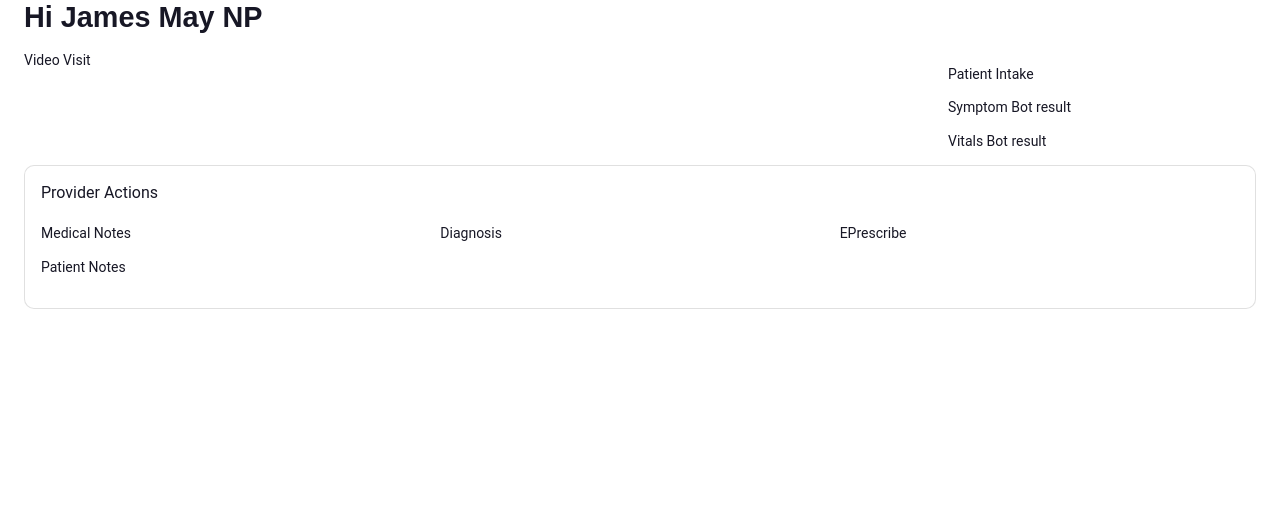
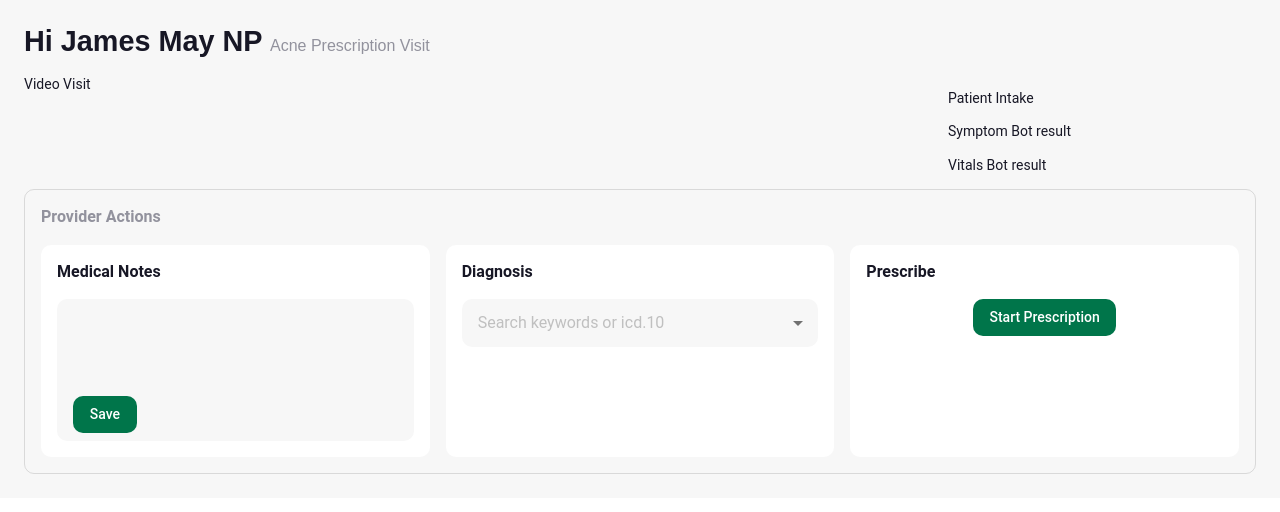
Before and after one commit to nicobuscaglia/ggd-pro, a React (Create React App) app: page / in a window 1280 px wide. Shown: the top 512 px of the page. Built offline with nearby package versions, Linux system fonts and the light colour scheme.

Commit message:
[GGD-2349] - Style components

```diff
--- a/package.json
+++ b/package.json
@@ -4,6 +4,7 @@
   "private": true,
   "dependencies": {
     "@material-ui/core": "^4.12.4",
+    "@material-ui/lab": "^4.0.0-alpha.61",
     "@testing-library/jest-dom": "^5.16.4",
     "@testing-library/react": "^12.1.4",
     "@testing-library/user-event": "^13.5.0",
--- a/src/components/Provider/Diagnosis.js
+++ b/src/components/Provider/Diagnosis.js
@@ -1,5 +1,61 @@
+import {
+  TextField,
+  makeStyles,
+  Paper,
+  Box,
+  Typography,
+} from "@material-ui/core";
+import { Autocomplete } from "@material-ui/lab";
+
+const useClasses = makeStyles((theme) => ({
+  input: {
+    backgroundColor: "#f7f7f7",
+    color: theme.palette.grey[600],
+    padding: "0.5rem 1rem",
+    borderRadius: theme.shape.borderRadius,
+    "& .MuiAutocomplete-endAdornment": {
+      right: "0.5rem",
+    },
+  },
+}));
+
 const Diagnosis = () => {
-  return <p>Diagnosis</p>;
+  const classes = useClasses();
+
+  return (
+    <Paper style={{ height: "100%" }}>
+      <Box p={2}>
+        <Typography variant="h6" paragraph>
+          Diagnosis
+        </Typography>
+        <Autocomplete
+          autoHighlight
+          noOptionsText="No results"
+          id="insurance-provider-lookup"
+          options={[]}
+          filterOptions={(options) => options}
+          getOptionLabel={(option) => option.payer_name}
+          getOptionSelected={(option, value) =>
+            option.payer_name === value.payer_name
+          }
+          onInputChange={(e) => console.log(e)}
+          renderInput={(params) => (
+            <TextField
+              {...params}
+              placeholder="Search keywords or icd.10"
+              autoFocus
+              fullWidth
+              InputProps={{
+                ...params.InputProps,
+                disableUnderline: true,
+                className: classes.input,
+              }}
+            />
+          )}
+        />
+      </Box>
+    </Paper>
+  );
 };
 
 export { Diagnosis };
--- a/src/components/Provider/EPrescribe.js
+++ b/src/components/Provider/EPrescribe.js
@@ -1,5 +1,18 @@
+import { Paper, Typography, Box, Button } from "@material-ui/core";
+
 const EPrescribe = () => {
-  return <p>EPrescribe</p>;
+  return (
+    <Paper style={{ height: "100%" }}>
+      <Box p={2}>
+        <Typography variant="h6" paragraph>
+          Prescribe
+        </Typography>
+        <Box align="center">
+          <Button color="secondary">Start Prescription</Button>
+        </Box>
+      </Box>
+    </Paper>
+  );
 };
 
 export { EPrescribe };
--- a/src/components/Provider/MedicalNotes.js
+++ b/src/components/Provider/MedicalNotes.js
@@ -1,5 +1,31 @@
+import { Paper, Box, Typography, TextField, Button } from "@material-ui/core";
+
 const MedicalNotes = () => {
-  return <p>Medical Notes</p>;
+  return (
+    <Paper style={{ height: "100%" }}>
+      <Box p={2}>
+        <Typography variant="h6" paragraph>
+          Medical Notes
+        </Typography>
+        <Box
+          px={2}
+          py={1}
+          style={{ backgroundColor: "#f7f7f7", borderRadius: "10px" }}
+        >
+          <TextField
+            fullWidth
+            autoFocus
+            multiline
+            rows={4}
+            InputProps={{
+              disableUnderline: true,
+            }}
+          />
+          <Button color="secondary">Save</Button>
+        </Box>
+      </Box>
+    </Paper>
+  );
 };
 
 export { MedicalNotes };
--- a/src/components/Provider/PatientNotes.js
+++ b/src/components/Provider/PatientNotes.js
@@ -1,5 +1,5 @@
 const PatientNotes = () => {
-  return <p>Patient Notes</p>;
+  return null;
 };
 
 export { PatientNotes };
--- a/src/views/ViewProvider.js
+++ b/src/views/ViewProvider.js
@@ -1,4 +1,11 @@
-import { Container, Typography, Box, Grid, Paper } from "@material-ui/core";
+import {
+  Container,
+  Typography,
+  Box,
+  Grid,
+  Paper,
+  makeStyles,
+} from "@material-ui/core";
 import {
   Diagnosis,
   EPrescribe,
@@ -9,11 +16,30 @@ import {
   VitalsBotResult,
 } from "../components";
 
+const useClasses = makeStyles((theme) => ({
+  container: {
+    backgroundColor: "#f7f7f7",
+    padding: "24px",
+  },
+  subtitle: {
+    fontSize: "1rem",
+    fontWeight: 500,
+    color: theme.palette.text.secondary,
+  },
+  subTitleWithDot: {},
+}));
+
 const ViewProvider = () => {
+  const classes = useClasses();
+
   return (
-    <Container maxWidth="xl">
+    <Container maxWidth="lg" className={classes.container}>
       <Box mb={2}>
-        <Typography variant="h1">Hi James May NP</Typography>
+        <Typography variant="h1">
+          Hi James May NP{" "}
+          <span className={classes.subtitle}>Acne Prescription Visit</span>{" "}
+          <span></span>
+        </Typography>
       </Box>
       <Grid container>
         <Grid item xs={12} sm={9}>
@@ -25,10 +51,12 @@ const ViewProvider = () => {
           <VitalsBotResult />
         </Grid>
       </Grid>
-      <Paper variant="outlined">
+      <Paper variant="outlined" style={{ backgroundColor: "transparent" }}>
         <Box p={2}>
-          <Typography gutterBottom>Provider Actions</Typography>
-          <Grid container>
+          <Typography variant="h6" color="textSecondary" paragraph>
+            Provider Actions
+          </Typography>
+          <Grid container spacing={2}>
             <Grid item xs={12} sm={4}>
               <MedicalNotes />
               <PatientNotes />
```
Also changed, not shown: 1 other file (tests, documents, lock files or other folders).
